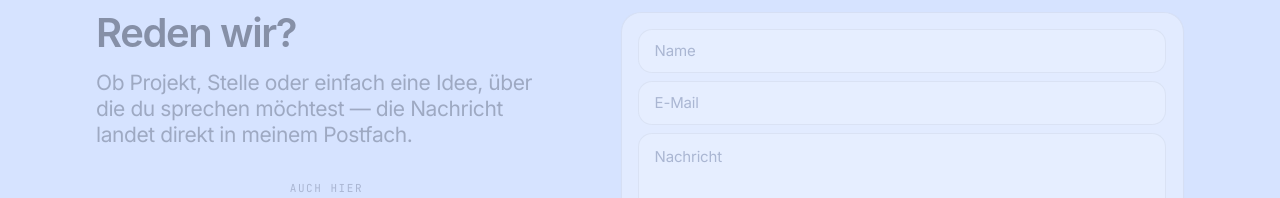
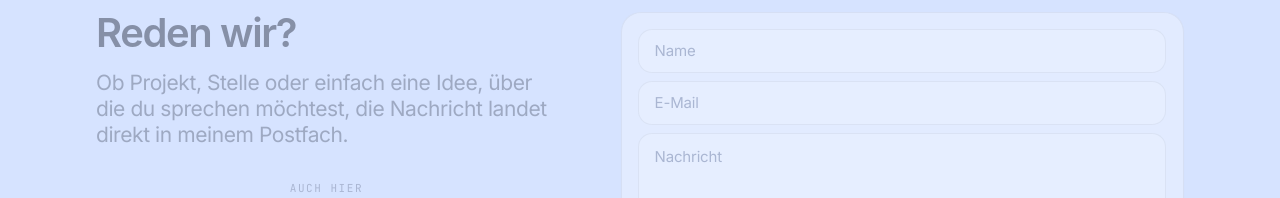
Before and after one commit to JWdevp/JWdevp.github.io, a React (Vite) app: page / in a window 1280 px wide. Shown: the part 2970-3168 px from the top of the page. Built offline with nearby package versions, Linux system fonts and the light colour scheme; no server answers.

Commit message:
Actualizar translations.ts

```diff
--- a/src/i18n/translations.ts
+++ b/src/i18n/translations.ts
@@ -373,7 +373,7 @@ const de: Translation = {
   },
   contact: {
     title: 'Reden wir?',
-    lead: 'Ob Projekt, Stelle oder einfach eine Idee, über die du sprechen möchtest — die Nachricht landet direkt in meinem Postfach.',
+    lead: 'Ob Projekt, Stelle oder einfach eine Idee, über die du sprechen möchtest, die Nachricht landet direkt in meinem Postfach.',
     form: {
       name: 'Name',
       email: 'E-Mail',
```
